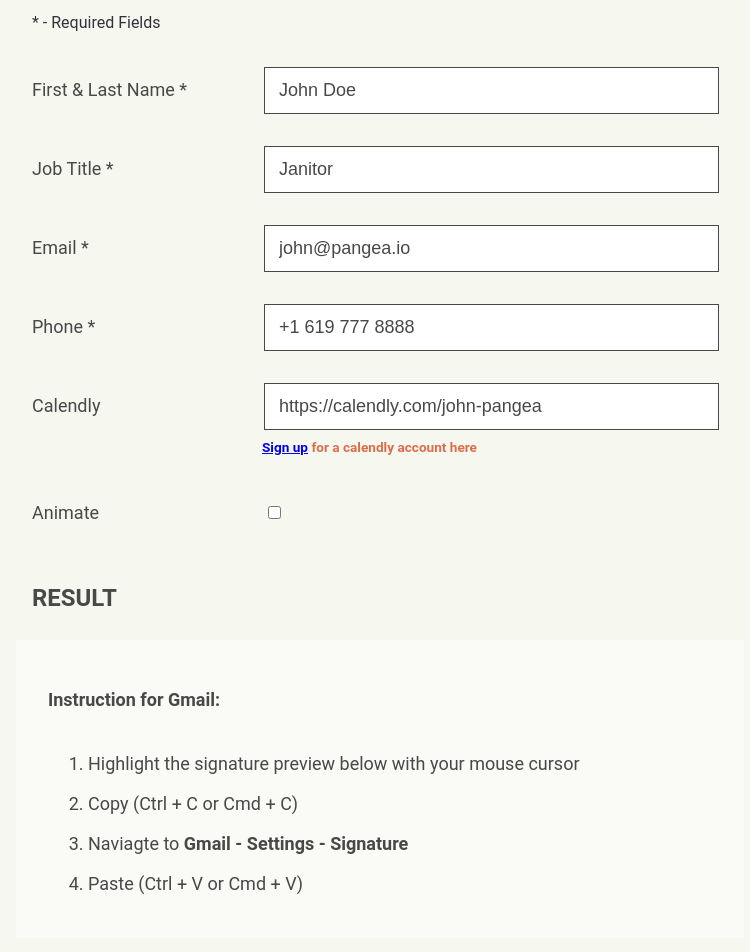
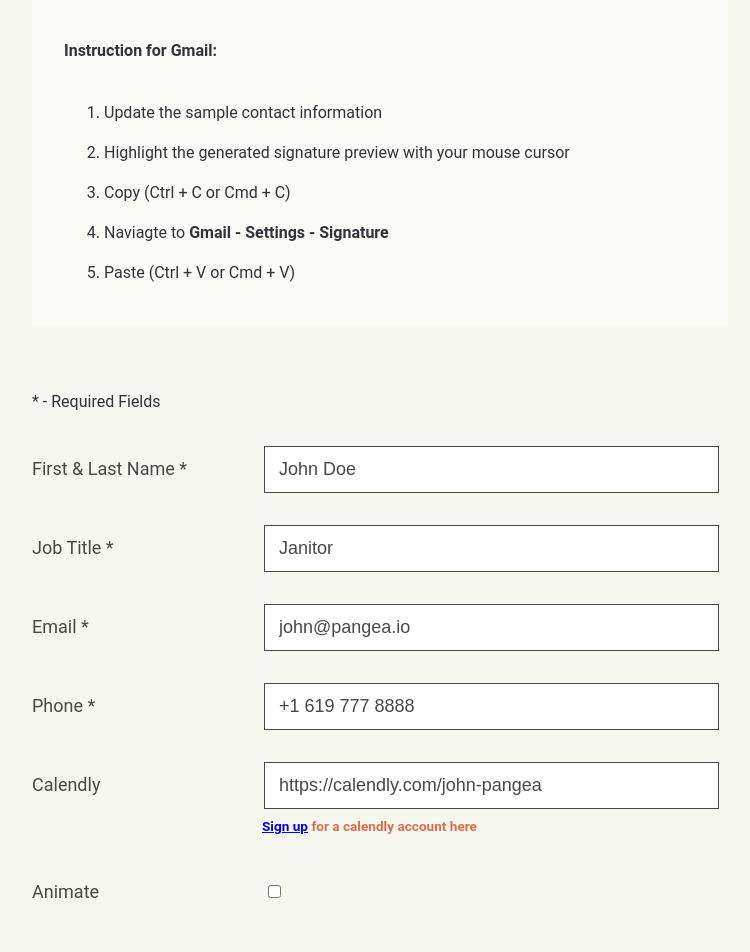
Before and after one commit to jchow-hedgedesk/email-signature-generator, a React (Create React App) app: page / in a window 1280 px wide. Shown: the part 120-1072 px from the top of the page, without its empty margins (260-1010 px from the left). Built offline with nearby package versions, Linux system fonts and the light colour scheme.

Commit message:
add instructions

```diff
--- a/src/App.js
+++ b/src/App.js
@@ -53,6 +53,13 @@ const Header2 = styled.h2`
   font-weight: 700;
   line-height: 2.1875rem;
   font-size: 1.5rem;
+`;
+
+const Instruction = styled.div`
+  background-color: #fafbf7;
+  padding: 1rem 2rem;
+  line-height: 2.5rem;
+  margin-bottom: 3rem;
 `;
 
 const InputWrapper = styled.div`
@@ -274,6 +281,20 @@ export default function App() {
           &nbsp; Pangea Signature Generator
         </Header>
         <UserEditor>
+          <Instruction>
+            <h4>Instruction for Gmail:</h4>
+            <ol>
+              <li>Update the sample contact information</li>
+              <li>
+                Highlight the generated signature preview with your mouse cursor
+              </li>
+              <li>Copy (Ctrl + C or Cmd + C)</li>
+              <li>
+                Naviagte to <b>Gmail - Settings - Signature</b>
+              </li>
+              <li>Paste (Ctrl + V or Cmd + V)</li>
+            </ol>
+          </Instruction>
           <p>* - Required Fields</p>
           <InputWrapper>
             <InputLabel>First & Last Name *</InputLabel>
--- a/src/components/SignatureFormatter/index.js
+++ b/src/components/SignatureFormatter/index.js
@@ -17,13 +17,6 @@ const EmailExample = styled.div`
   margin-bottom: 3rem;
   padding: 2rem;
   background-color: #fff;
-`;
-
-const EmailInstruction = styled.div`
-  background-color: #fafbf7;
-  padding: 1rem 2rem;
-  line-height: 2.5rem;
-  margin-bottom: 3rem;
 `;
 
 const formatPhone = (phone) => {
@@ -86,17 +79,6 @@ const SignatureFormatter = ({ user }) => {
 
   return (
     <Wrapper>
-      <EmailInstruction>
-        <h4>Instruction for Gmail:</h4>
-        <ol>
-          <li>Highlight the signature preview below with your mouse cursor</li>
-          <li>Copy (Ctrl + C or Cmd + C)</li>
-          <li>
-            Naviagte to <b>Gmail - Settings - Signature</b>
-          </li>
-          <li>Paste (Ctrl + V or Cmd + V)</li>
-        </ol>
-      </EmailInstruction>
       <EmailExample dangerouslySetInnerHTML={{ __html: Result }} />
       <EmailResult readonly rows="30" value={Result} />
     </Wrapper>
```
